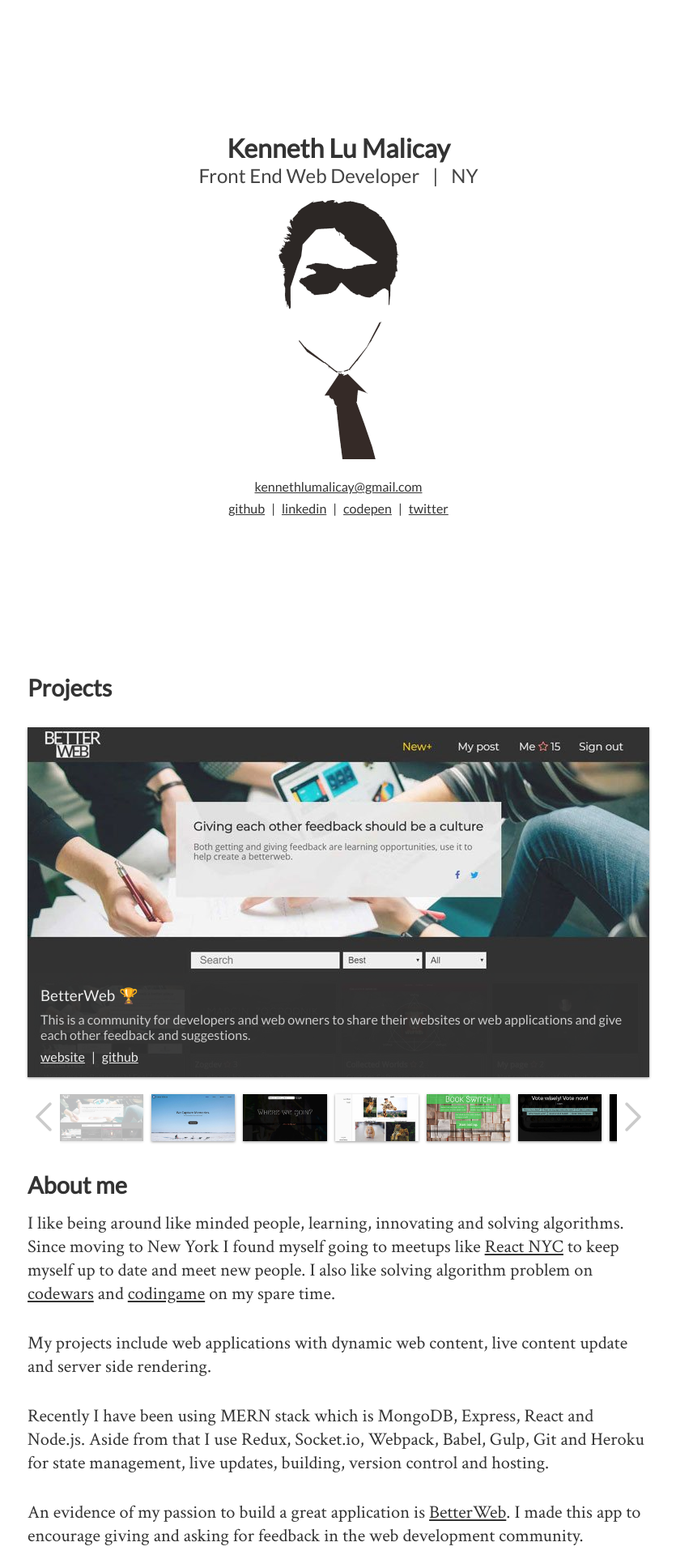
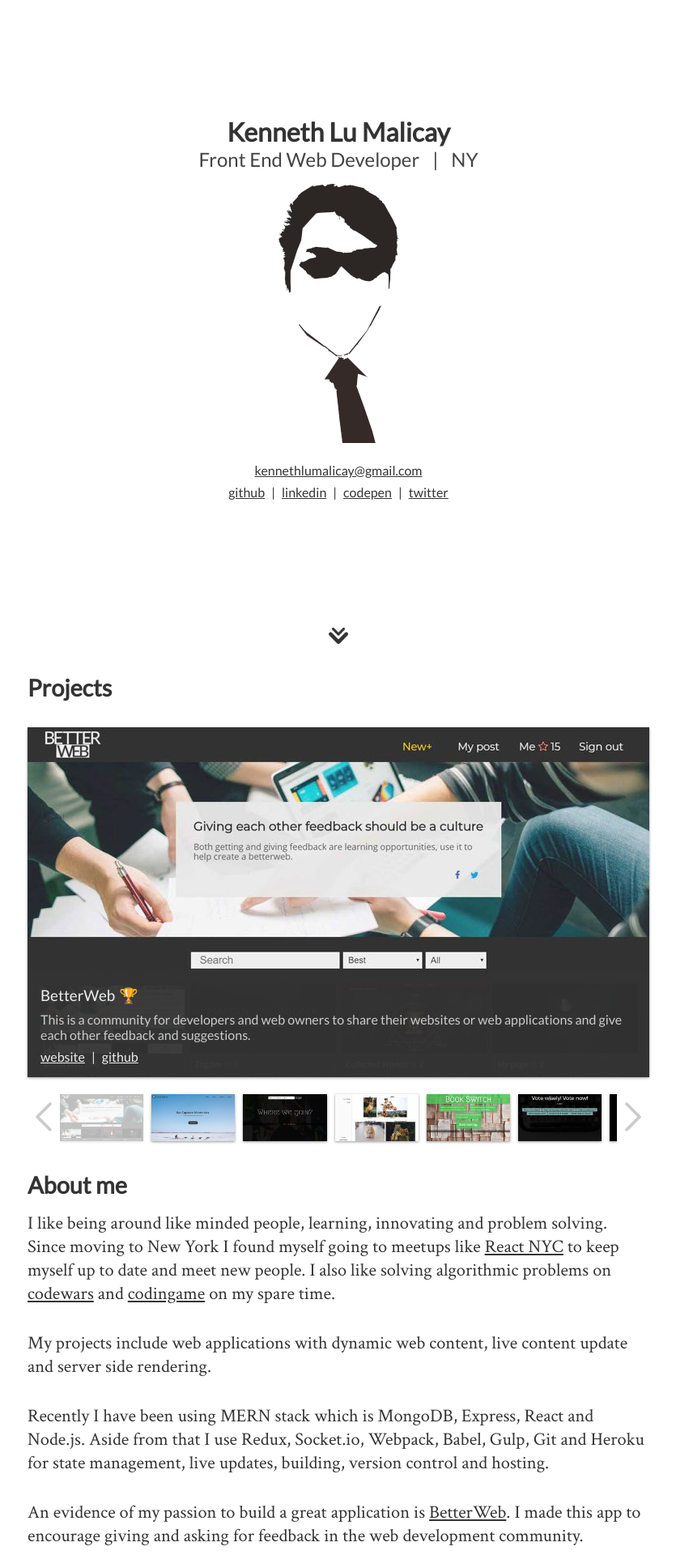
Before and after one commit to kennethlumalicay/slim-portfolio, a React app: page / in a window 1280 px wide. Shown: the top 1920 px of the page at 81% size, without its empty margins (222-1057 px from the left). Built offline with nearby package versions, Linux system fonts and the light colour scheme.

Commit message:
added scrolldown and fixed about me typo

```diff
--- a/src/About.js
+++ b/src/About.js
@@ -8,7 +8,7 @@ class About extends Component {
       <section className='about'>
         <h1>About me</h1>
 
-        <p>I like being around like minded people, learning, innovating and solving algorithms. Since moving to New York I found myself going to meetups like <a href='https://www.meetup.com/ReactNYC' target='_blank' rel='noopener noreferrer'>React NYC</a> to keep myself up to date and meet new people. I also like solving algorithm problem on <a href='https://www.codewars.com/users/kennethlumalicay' target='_blank' rel='noopener noreferrer'>codewars</a> and <a href='https://www.codingame.com/profile/33c8b8376be610e47e927e4828dc4d5d8618002' target='_blank' rel='noopener noreferrer'>codingame</a> on my spare time.</p>
+        <p>I like being around like minded people, learning, innovating and problem solving. Since moving to New York I found myself going to meetups like <a href='https://www.meetup.com/ReactNYC' target='_blank' rel='noopener noreferrer'>React NYC</a> to keep myself up to date and meet new people. I also like solving algorithmic problems on <a href='https://www.codewars.com/users/kennethlumalicay' target='_blank' rel='noopener noreferrer'>codewars</a> and <a href='https://www.codingame.com/profile/33c8b8376be610e47e927e4828dc4d5d8618002' target='_blank' rel='noopener noreferrer'>codingame</a> on my spare time.</p>
 
         <p>My projects include web applications with dynamic web content, live content update and server side rendering.</p>
 
--- a/src/Landing.css
+++ b/src/Landing.css
@@ -6,7 +6,7 @@
   align-items: center;
 }
 .name {
-  margin: 0 0;
+  margin: auto 0 0 0;
 }
 .name + div {
   color: #444;
@@ -41,6 +41,12 @@
 .links span {
   margin: 0 0.5rem;
 }
+.scroll-down {
+  margin: auto auto 0 auto;
+  max-width: 1.5rem;
+  padding: 1rem 1rem 5px 1rem;
+  cursor: pointer;
+}
 @media screen and (min-width: 768px) {
   .landing > div {
     display: flex;
--- a/src/Landing.js
+++ b/src/Landing.js
@@ -8,6 +8,20 @@ class Landing extends Component {
       x: 0,
       y: 0
     }
+  }
+
+  handleScroll(e) {
+    let animate = setInterval(function() {
+      if(window.scrollY >= window.innerHeight) {
+        clearInterval(animate);
+        return;
+      }
+      window.scroll(0,window.scrollY+(window.innerHeight+64-window.scrollY)/24);
+      window.addEventListener('touchstart', function mobileTouch(e) {
+        clearInterval(animate);
+        window.removeEventListener('touchstart', mobileTouch);
+      });
+    });
   }
 
   handleMouseMove(e) {
@@ -49,6 +63,7 @@ class Landing extends Component {
           <span>|</span>
           <a href='https://twitter.com/nethoinkz' target='_blank' rel='noopener noreferrer'>twitter</a>
         </div>
+        <img className='scroll-down' src='./img/scroll.png' alt='scroll' onClick={(e) => this.handleScroll(e)}/>
       </header>
     );
   }
```
Also changed, not shown: public/img/scroll.png (added), 12 other files (tests, documents, lock files or other folders).
